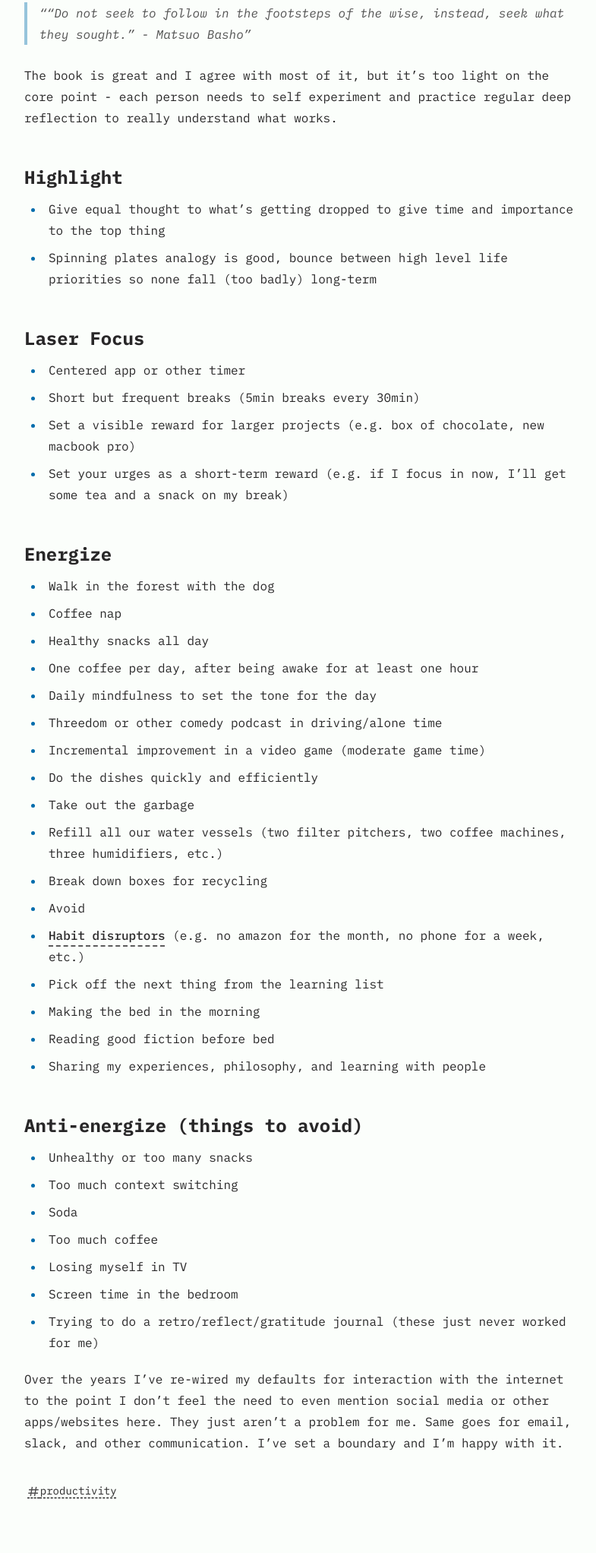
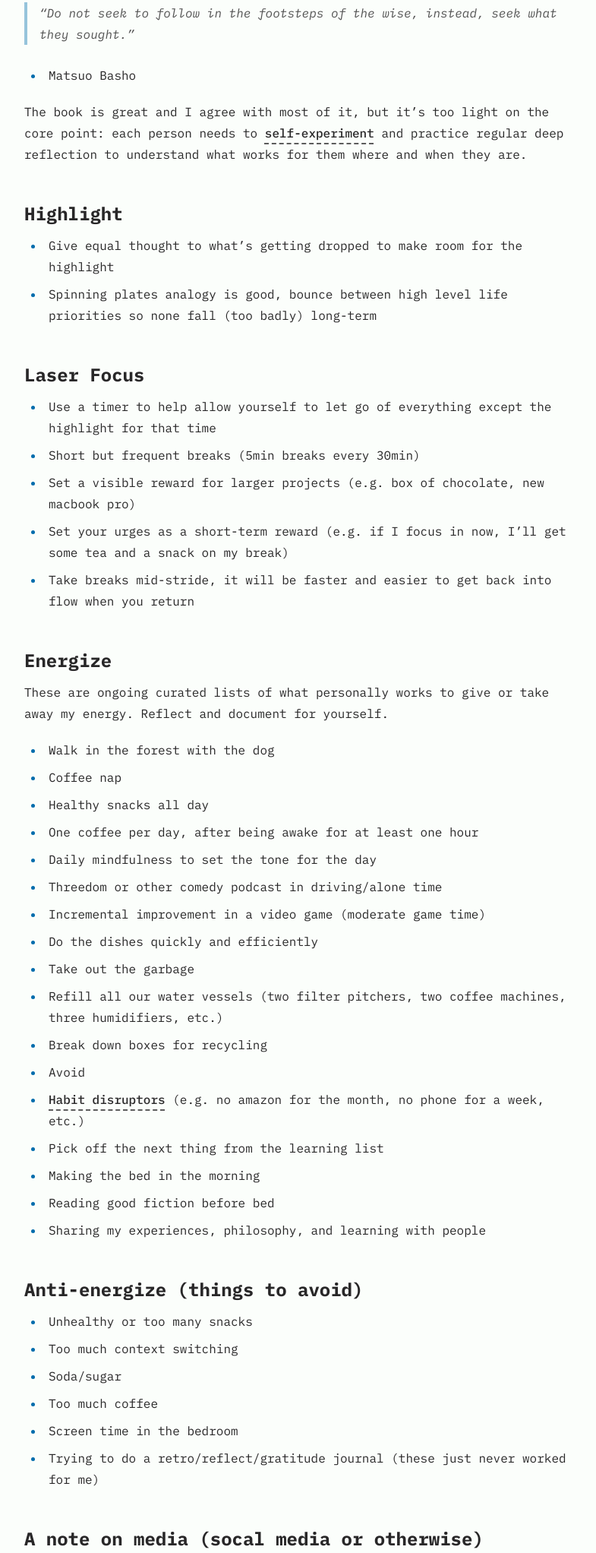
Before and after one commit to danieluhl/astro-blog, an Astro site: page /posts/make-time-tactics-list in a window 1280 px wide. Shown: the part 407-2451 px from the top of the page at 76% size, without its empty margins (240-1025 px from the left). Built offline with nearby package versions, Linux system fonts and the light colour scheme; Astro itself is replaced by a stand-in of ours; some packages are replaced by stand-ins of ours.

Commit message:
prettierrc and busy-exhausted post

```diff
--- /dev/null
+++ b/src/content/blog/busy-exhausted.md
@@ -0,0 +1,11 @@
+---
+title: On Being Exhausted and Busy
+pubDatetime: 2023-06-07T06:50:57-04:00
+description: You're not doing enough
+tags:
+  - productivity
+---
+
+When exhausted we reach for a break and forget what [energizes us](make-time-tactics-list). Often
+exhaustion is not from doing too much, it's from doing the wrong sorts of things (energy detractors)
+and not enough of the things that breathe life back into life.
--- a/src/content/blog/make-time-tactics-list.md
+++ b/src/content/blog/make-time-tactics-list.md
@@ -8,29 +8,33 @@ tags:
 
 A good quote that sums up my position on the book [Make Time](https://maketime.blog/):
 
-> "Do not seek to follow in the footsteps of the wise, instead, seek what they
-> sought." - Matsuo Basho
+> Do not seek to follow in the footsteps of the wise, instead, seek what they sought.
 
-The book is great and I agree with most of it, but it's too light on the core
-point - each person needs to self experiment and practice regular deep
-reflection to really understand what works.
+- Matsuo Basho
+
+The book is great and I agree with most of it, but it's too light on the core point: each person
+needs to [self-experiment](about-habit-disruptors) and practice regular deep reflection to
+understand what works for them where and when they are.
 
 ## Highlight
 
-- Give equal thought to what's getting dropped to give time and importance to
-  the top thing
-- Spinning plates analogy is good, bounce between high level life priorities so
-  none fall (too badly) long-term
+- Give equal thought to what's getting dropped to make room for the highlight
+- Spinning plates analogy is good, bounce between high level life priorities so none fall (too
+  badly) long-term
 
 ## Laser Focus
 
-- Centered app or other timer
+- Use a timer to help allow yourself to let go of everything except the highlight for that time
 - Short but frequent breaks (5min breaks every 30min)
 - Set a visible reward for larger projects (e.g. box of chocolate, new macbook pro)
-- Set your urges as a short-term reward (e.g. if I focus in now, I'll get some
-  tea and a snack on my break)
+- Set your urges as a short-term reward (e.g. if I focus in now, I'll get some tea and a snack on my
+  break)
+- Take breaks mid-stride, it will be faster and easier to get back into flow when you return
 
 ## Energize
+
+These are ongoing curated lists of what personally works to give or take away my energy. Reflect and
+document for yourself.
 
 - Walk in the forest with the dog
 - Coffee nap
@@ -41,12 +45,11 @@ reflection to really understand what works.
 - Incremental improvement in a video game (moderate game time)
 - Do the dishes quickly and efficiently
 - Take out the garbage
-- Refill all our water vessels (two filter pitchers, two coffee machines, three
-  humidifiers, etc.)
+- Refill all our water vessels (two filter pitchers, two coffee machines, three humidifiers, etc.)
 - Break down boxes for recycling
 - Avoid
-- [Habit disruptors](habit-disruptors-list) (e.g. no amazon for
-  the month, no phone for a week, etc.)
+- [Habit disruptors](habit-disruptors-list) (e.g. no amazon for the month, no phone for a week,
+  etc.)
 - Pick off the next thing from the learning list
 - Making the bed in the morning
 - Reading good fiction before bed
@@ -56,13 +59,13 @@ reflection to really understand what works.
 
 - Unhealthy or too many snacks
 - Too much context switching
-- Soda
+- Soda/sugar
 - Too much coffee
-- Losing myself in TV
 - Screen time in the bedroom
 - Trying to do a retro/reflect/gratitude journal (these just never worked for me)
 
-Over the years I've re-wired my defaults for interaction with the internet to
-the point I don't feel the need to even mention social media or other
-apps/websites here. They just aren't a problem for me. Same goes for email,
-slack, and other communication. I've set a boundary and I'm happy with it.
+## A note on media (socal media or otherwise)
+
+Over the years I've re-wired my defaults for interaction with the internet to the point I don't feel
+the need to even mention social media or other apps/websites here. They just aren't a problem for
+me. Same goes for email, slack, and other communication. I've set a boundary and I'm happy with it.
```
Also changed, not shown: 1 other file.
